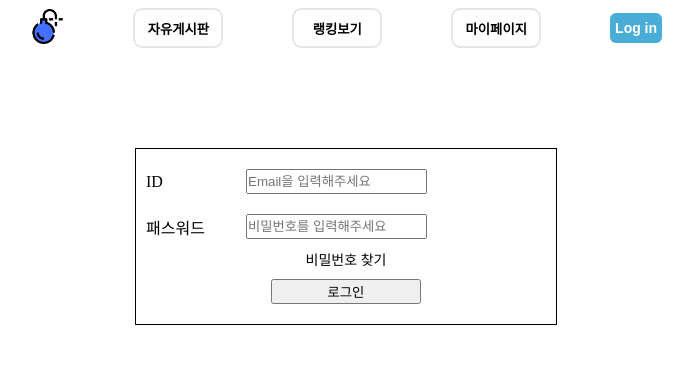
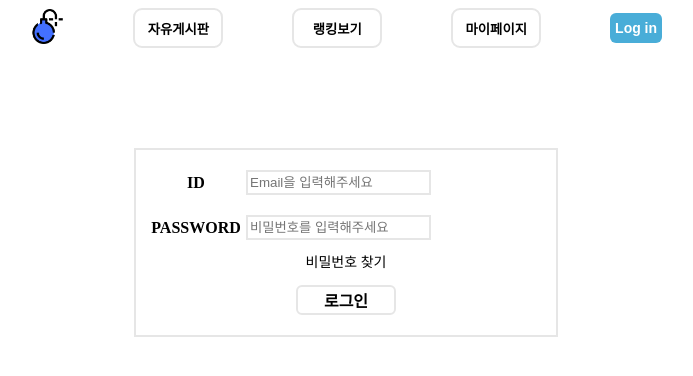
Before and after one commit to wooseokc/zb-Team-FE, a Next.js app: page /info/loginPage in a window 1280 px wide. Shown: the top 376 px of the page, without its empty margins (294-987 px from the left). Built offline with nearby package versions, Linux system fonts and the light colour scheme.

Commit message:
Update✨ 로그인 페이지 구현
TestVersion_0.1

```diff
--- a/components/info/Account.tsx
+++ b/components/info/Account.tsx
@@ -5,7 +5,7 @@ import styled from 'styled-components';
 
 export default function Account() {
 
-  const onSubmit = (e: React.FormEvent) => {
+  const onSubmit = (e: React.FormEvent<HTMLFormElement>) => {
     e.preventDefault();
   }
   return (
--- a/components/info/Login.tsx
+++ b/components/info/Login.tsx
@@ -1,20 +1,87 @@
-import React from "react";
+import React, { useState } from "react";
 import Link  from 'next/link';
 import styled from 'styled-components';
+import axios from 'axios';
+import { setAuthToken } from './_helpers/setAuthToken';
 
 
 export default function Login() {
+  const [loginId, setLoginId] = useState('');
+  const [loginPw, setLoginPw] = useState('');
+  const [error, setError] = useState('');
 
-  const onSubmit = (e: React.FormEvent) => {
+  const regExp = /^[0-9a-zA-Z]([-_.]?[0-9a-zA-Z])*@[0-9a-zA-Z]([-_.]?[0-9a-zA-Z])*.[a-zA-Z]{2,3}$/i;
+
+  const onSubmit = async (e: React.FormEvent<HTMLFormElement>) => {
     e.preventDefault();
+    // console.log(loginId.length);
+    if (loginId.length < 5 || !regExp.test(loginId)) {
+      setError('ID를 확인 해주세요.')
+    } else {
+      try {
+        const loginPayload = {
+        email: loginId,
+        password: loginPw,
+      };
+
+      await axios
+        .post('http://34.168.232.38:8080/minesweeper/login', loginPayload)
+        .then((response) => {
+          const token = response.data.token;
+
+          // JWT 토큰 로컬에 저장
+          localStorage.setItem('token', token);
+
+          setAuthToken(token);
+
+          window.location.href = '/';
+        })
+      }catch(error) {
+        setError('ID와 PASSWORD를 확인 해주세요');
+      }
+
+    }
+
+  }
+
+  const onChange = (e: React.FormEvent<HTMLInputElement>) => {
+    if (e.currentTarget.type === 'email') {
+      setLoginId(e.currentTarget.value);
+    } else if (e.currentTarget.type === 'password') {
+      setLoginPw(e.currentTarget.value);
+    }
+
   }
 
   return (
     <StyleForm onSubmit={onSubmit}>
-      <div><span>ID</span><input type='email' required placeholder='Email을 입력해주세요' /></div>
-      <div><span>패스워드</span><input type='password' required placeholder='비밀번호를 입력해주세요' /></div>
-      <Link href="/info/password">비밀번호 찾기</Link>
-      <div><input type='submit' value='로그인' /></div>
+      <InputBox>
+        <InputBoxText>ID</InputBoxText>
+        <LoginInput
+          type='email'
+          value={loginId}
+          onChange={onChange}
+          autoComplete='username'
+          required
+          placeholder='Email을 입력해주세요'
+        />
+      </InputBox>
+      {error && <ErrorSpan className='authError'>{error}</ErrorSpan>}
+      <InputBox>
+        <InputBoxText>PASSWORD</InputBoxText>
+        <LoginInput
+          type='password'
+          value={loginPw}
+          onChange={onChange}
+          autoComplete='current-password'
+          required
+          placeholder='비밀번호를 입력해주세요'
+        />
+      </InputBox>
+      <Link href="/info/passwordPage" passHref>
+        <SytledLink>비밀번호 찾기</SytledLink>
+      </Link>
+      <InputBox><SubmitBtn type='submit' value='로그인' /></InputBox>
     </StyleForm>
   )
 }
@@ -24,7 +91,7 @@ const StyleForm = styled.form`
   width: 100%;
   max-width: 400px;
 
-  border: 1px solid black;
+  border: 2px solid #e6e6e6;
 
   position: relative;
   top: 100px;
@@ -32,62 +99,85 @@ const StyleForm = styled.form`
   flex-direction: column;
   margin: 0 auto;
   padding: 10px 10px;
-  a {
+
+`;
+
+const InputBox = styled.div`
+  display: flex;
+  align-items: center;
+  margin: 10px 0;
+`;
+
+const InputBoxText = styled.span`
+  width: 100px;
+  font-weight: bold;
+  text-align: center;
+
+  display: inline-block;
+`;
+
+const SytledLink = styled.a`
   width: 150px;
+  height: 25px;
+  font-size: 14px;
   text-align: center;
-    font-size: 14px;
+  line-height: 25px;
+  box-sizing: border-box;
 
   cursor: pointer;
 
   margin: 0 auto;
-
-  }
-  a:link {
-    color:black;
+  &:link {
+    color: black;
     text-decoration: none;
   }
-  a:visited {
-    color:black;
+
+  &:visited {
+    color: black;
     text-decoration: none;
   }
-  div {
+  &:hover {
+    color: white;
+    font-weight: bold;
+    border: 1px solid #e6e6e6;
+    background-color: #464646;
+    transition: 0.8s;
+  }
+`;
 
-    display: flex;
-    align-items: center;
-    margin: 10px 0;
-  }
-  span {
-    width: 100px;
-
-    display: inline-block;
-  }
-  input {
+const LoginInput = styled.input`
   height: 25px;
+  border: 2px solid #e6e6e6;
+  outline: 0;
   box-sizing: border-box;
 
-    padding: 0;
-  }
-  div:nth-child(3) {
-    width: 150px;
+  padding: 2px;
+`;
 
-    margin: 0 auto;
-    button {
-      width: 100%;
-      background-color: #fff;
-      outline: 0;
-      border: 0;
+const SubmitBtn = styled.input`
+    width: 100px;
+    height: 30px;
+    border: 2px solid #e6e6e6;
+    border-radius: 6px;
+    font-weight: bold;
+    font-size: 16px;
+    background-color: transparent;
 
     cursor: pointer;
-    }
-  }
-  div:nth-child(4) {
-    width: 150px;
 
-    margin: 10px auto;
-    input{
-      width: 100%;
-
-      cursor: pointer;
-    }
+    padding: 0;
+    margin: 0 auto;
+    &:hover {
+      background-color: #464646;
+      color: white;
+      transition: 0.8s;
     }
 `;
+
+
+const ErrorSpan = styled.span`
+  color: tomato;
+  text-align: center;
+  font-weight: bold;
+  font-size: 12px;
+`;
--- /dev/null
+++ b/components/info/_helpers/setAuthToken.ts
@@ -0,0 +1,9 @@
+import axios from 'axios';
+
+export const setAuthToken = (token: string) => {
+    if (token) {
+        axios.defaults.headers.common["Authorization"] = `Bearer ${token}`;
+    }
+    else
+        delete axios.defaults.headers.common["Authorization"];
+}
--- a/components/layout.tsx
+++ b/components/layout.tsx
@@ -5,7 +5,7 @@ export default function Layout({ children }) {
   return (
     <>
       <Head>
-        <title>Layouts Example</title>
+        <title>지뢰찾기 게임</title>
       </Head>
       <main>{children}</main>
     </>
```
Also changed, not shown: 1 other file (tests, documents, lock files or other folders). Lines whose indentation alone changed are shown as unchanged.
